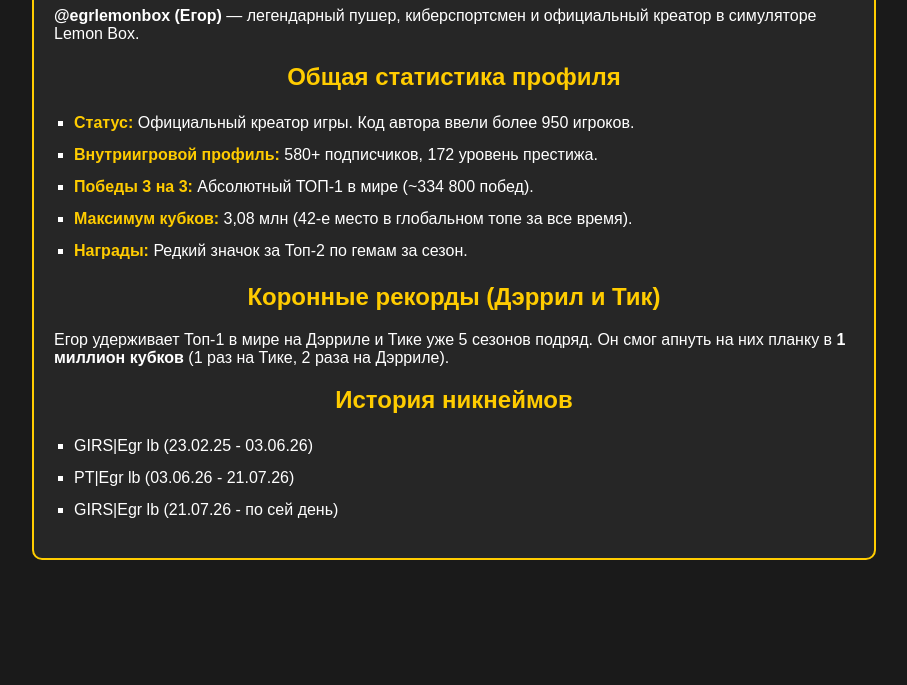
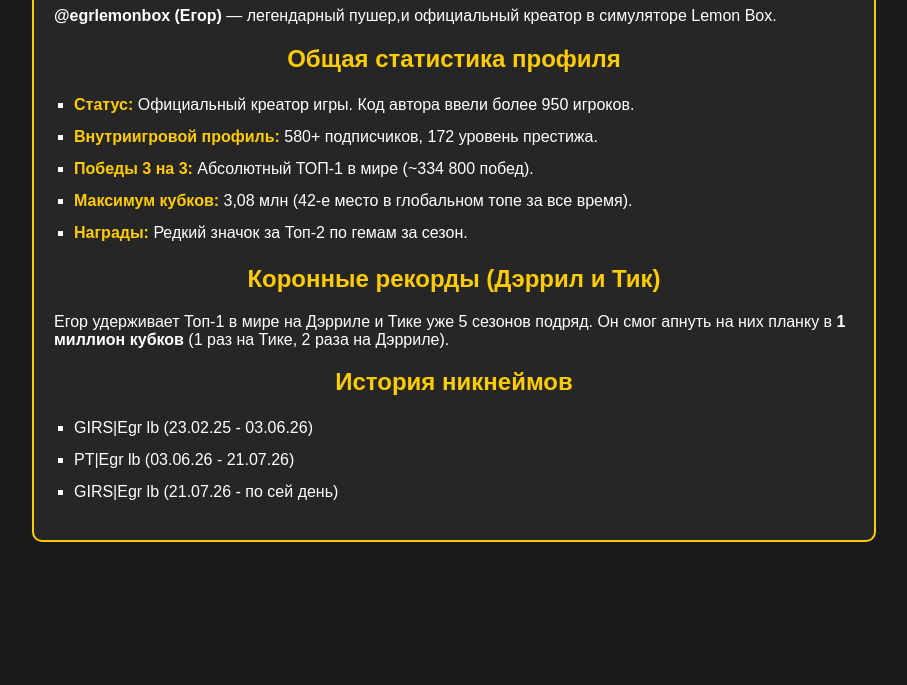
Before and after one commit to nikonove540-bot/egrlb-profile, a plain HTML site: page index.html in a window 1280 px wide. Shown: the part 115-800 px from the top of the page, without its empty margins (186-1093 px from the left). Drawn offline with Linux system fonts and the light colour scheme.

Commit message:
Update index.html

```diff
--- a/index.html
+++ b/index.html
@@ -16,7 +16,7 @@
 <body>
     <div class="container">
         <h1>Профиль игрока @egrlemonbox в Lemon Box</h1>
-        <p><strong>@egrlemonbox (Егор)</strong> — легендарный пушер, киберспортсмен и официальный креатор в симуляторе Lemon Box.</p>
+        <p><strong>@egrlemonbox (Егор)</strong> — легендарный пушер,и официальный креатор в симуляторе Lemon Box.</p>
 
         <h2>Общая статистика профиля</h2>
         <ul>
```
